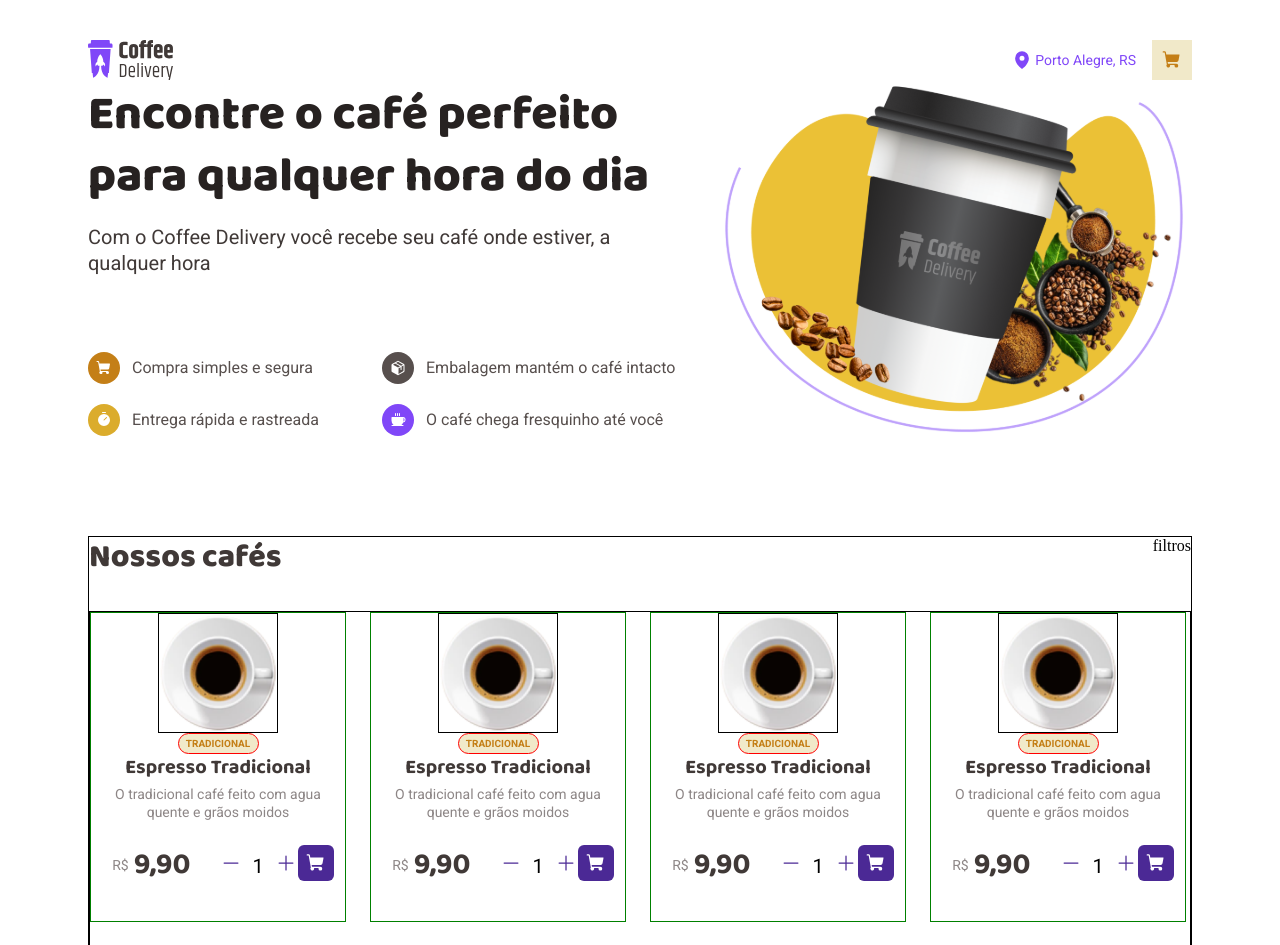
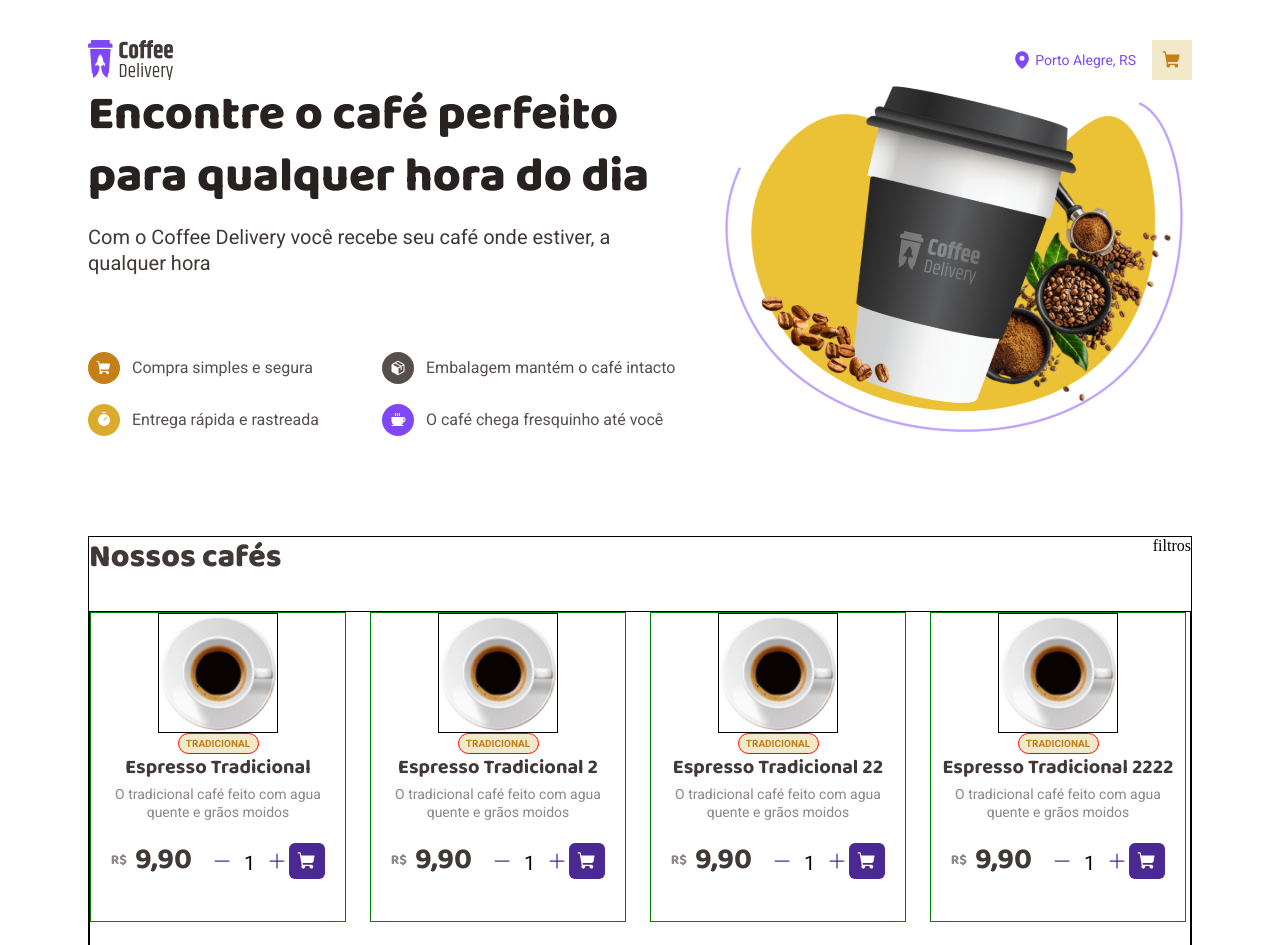
Before and after one commit to gabrielviol/coffee-delivery, a React (Vite) app in the folder coffee-delivery/: page / in a window 1280 px wide. Shown: the top 945 px of the page. Built offline with nearby package versions, Linux system fonts and the light colour scheme.

Commit message:
Criando array de objeto para conteudo dinamico

```diff
--- a/coffee-delivery/src/App.tsx
+++ b/coffee-delivery/src/App.tsx
@@ -1,11 +1,15 @@
 import { ThemeProvider } from 'styled-components'
 import { Header } from './Header';
 import { Layout } from './styles/styles';
+
+import coffeeTradicional from './assets/coffeeTradicional.svg'
 
 import { GlobalStyle } from "./styles/global";
 import { defaultTheme } from './styles/themes/default';
 import { Intro } from './Intro';
 import { CoffeeList } from './CoffeeList'
+
+
 
 export function App() {
 
@@ -14,7 +18,7 @@ export function App() {
       <Layout>
         <Header />
         <Intro />
-        <CoffeeList/>
+            <CoffeeList />
         <GlobalStyle />
       </Layout>
     </ThemeProvider>
--- /dev/null
+++ b/coffee-delivery/src/CoffeeList/CoffeeCard.tsx
@@ -0,0 +1,34 @@
+import { Buy, CoffeeCards, Container, ContainerHeader, List } from './styles'
+import { ShoppingCart, Minus, Plus } from 'phosphor-react'
+
+import coffeeTradicional from '../assets/coffeeTradicional.svg'
+
+interface PropsListCoffee {
+    image: string;
+    nameCoffee: string;
+    type: string;
+    value: number;
+    description: string;
+}
+
+export function CoffeeCard({ image, nameCoffee, type, value, description }: PropsListCoffee){
+    return(
+        <CoffeeCards>
+            <img src={image} alt="" />
+            <title>Tradicional</title>
+            <h2>{nameCoffee}</h2>
+            <p>O tradicional café feito com agua quente e grãos moidos</p>
+            <Buy>
+                <h2 className='value'>R$<p className='value2'>9,90</p></h2>
+                <div>
+                    <Minus size={20} weight='fill'/>
+                        <p>1</p>
+                    <Plus size={20} weight='fill'/>
+                    <div className='cart'>
+                        <ShoppingCart size={20} weight='fill'/>
+                    </div>
+                </div>
+            </Buy>
+        </CoffeeCards>
+    )
+}
--- a/coffee-delivery/src/CoffeeList/index.tsx
+++ b/coffee-delivery/src/CoffeeList/index.tsx
@@ -1,7 +1,52 @@
-import { Buy, CoffeeCard, Container, ContainerHeader, List } from './styles'
+import { Buy, Container, ContainerHeader, List } from './styles'
 import { ShoppingCart, Minus, Plus } from 'phosphor-react'
 
 import coffeeTradicional from '../assets/coffeeTradicional.svg'
+import { CoffeeCard } from './CoffeeCard'
+
+const coffees = [
+    {
+      key: String,
+      image: coffeeTradicional,
+      nameCoffee: 'Espresso Tradicional',
+      type: 'Tradicional',
+      value: 9.90,
+      description: 'O tradicional café feito com agua quente e grãos moidos'
+    },
+    {
+      key: String,
+      image: coffeeTradicional,
+      nameCoffee: 'Espresso Tradicional 2',
+      type: 'Tradicional',
+      value: 9.90,
+      description: 'O tradicional café feito com agua quente e grãos moidos'
+    },
+    {
+      key: String,
+      image: coffeeTradicional,
+      nameCoffee: 'Espresso Tradicional 22',
+      type: 'Tradicional',
+      value: 9.90,
+      description: 'O tradicional café feito com agua quente e grãos moidos'
+    },
+    {
+      key: String,
+      image: coffeeTradicional,
+      nameCoffee: 'Espresso Tradicional 2222',
+      type: 'Tradicional',
+      value: 9.90,
+      description: 'O tradicional café feito com agua quente e grãos moidos'
+    },
+    {
+      key: String,
+      image: coffeeTradicional,
+      nameCoffee: 'Espresso Tradicional 233',
+      type: 'Tradicional',
+      value: 9.90,
+      description: 'O tradicional café feito com agua quente e grãos moidos'
+    }
+  ]
+
 
 export function CoffeeList () {
     return(
@@ -11,91 +56,19 @@ export function CoffeeList () {
                 <div>filtros</div>
             </ContainerHeader>
             <List>
-                <CoffeeCard>
-                    <img src={coffeeTradicional} alt="" />
-                    <title>Tradicional</title>
-                    <h2>Espresso Tradicional</h2>
-                    <p>O tradicional café feito com agua quente e grãos moidos</p>
-                    <Buy>
-                        <p>R$<h2>9,90</h2></p>
-                        <div>
-                            <Minus size={20} weight='fill'/>
-                                <p>1</p>
-                            <Plus size={20} weight='fill'/>
-                            <div className='cart'>
-                                <ShoppingCart size={20} weight='fill'/>
-                            </div>
-                        </div>
-                    </Buy>
-                </CoffeeCard>
-                <CoffeeCard>
-                    <img src={coffeeTradicional} alt="" />
-                    <title>Tradicional</title>
-                    <h2>Espresso Tradicional</h2>
-                    <p>O tradicional café feito com agua quente e grãos moidos</p>
-                    <Buy>
-                        <p>R$<h2>9,90</h2></p>
-                        <div>
-                            <Minus size={20} weight='fill'/>
-                                <p>1</p>
-                            <Plus size={20} weight='fill'/>
-                            <div className='cart'>
-                                <ShoppingCart size={20} weight='fill'/>
-                            </div>
-                        </div>
-                    </Buy>
-                </CoffeeCard>
-                <CoffeeCard>
-                    <img src={coffeeTradicional} alt="" />
-                    <title>Tradicional</title>
-                    <h2>Espresso Tradicional</h2>
-                    <p>O tradicional café feito com agua quente e grãos moidos</p>
-                    <Buy>
-                        <p>R$<h2>9,90</h2></p>
-                        <div>
-                            <Minus size={20} weight='fill'/>
-                                <p>1</p>
-                            <Plus size={20} weight='fill'/>
-                            <div className='cart'>
-                                <ShoppingCart size={20} weight='fill'/>
-                            </div>
-                        </div>
-                    </Buy>
-                </CoffeeCard>
-                <CoffeeCard>
-                    <img src={coffeeTradicional} alt="" />
-                    <title>Tradicional</title>
-                    <h2>Espresso Tradicional</h2>
-                    <p>O tradicional café feito com agua quente e grãos moidos</p>
-                    <Buy>
-                        <p>R$<h2>9,90</h2></p>
-                        <div>
-                            <Minus size={20} weight='fill'/>
-                                <p>1</p>
-                            <Plus size={20} weight='fill'/>
-                            <div className='cart'>
-                                <ShoppingCart size={20} weight='fill'/>
-                            </div>
-                        </div>
-                    </Buy>
-                </CoffeeCard>
-                <CoffeeCard>
-                    <img src={coffeeTradicional} alt="" />
-                    <title>Tradicional</title>
-                    <h2>Espresso Tradicional</h2>
-                    <p>O tradicional café feito com agua quente e grãos moidos</p>
-                    <Buy>
-                        <p>R$<h2>9,90</h2></p>
-                        <div>
-                            <Minus size={20} weight='fill'/>
-                                <p>1</p>
-                            <Plus size={20} weight='fill'/>
-                            <div className='cart'>
-                                <ShoppingCart size={20} weight='fill'/>
-                            </div>
-                        </div>
-                    </Buy>
-                </CoffeeCard>
+            {coffees.map(coffees => {
+          return(
+            <CoffeeCard
+              key={coffees.nameCoffee}
+              image={coffees.image}
+              nameCoffee={coffees.nameCoffee}
+              type={coffees.type}
+              value={coffees.value}
+              description={coffees.description}
+
+            />
+          )
+        })}
 
             </List>
         </Container>
--- a/coffee-delivery/src/CoffeeList/styles.ts
+++ b/coffee-delivery/src/CoffeeList/styles.ts
@@ -33,7 +33,7 @@ export const List = styled.div`
     margin-top: 2rem;
 `
 
-export const CoffeeCard = styled.div`
+export const CoffeeCards = styled.div`
     display: flex;
     flex-direction: column;
     align-items: center;
@@ -111,15 +111,21 @@ export const Buy = styled.div`
         font-family: 'Roboto';
         color: ${(props) => props.theme['base-title']};
 
-        p{
+        .value{
             display: flex;
             align-items: center;
-            gap: 5px;
+            gap: 8px;
+            padding: 0;
+
             font-size: 14px;
+            font-family: 'Baloo 2';
+            color: ${(props) => props.theme['base-label']};
         }
-        h2{
+        .value2{
             font-size: 30px;
             font-family: 'Baloo 2';
+            color: ${(props) => props.theme['base-subtitle']};
+            margin: 0;
         }
         div{
             display: flex;
--- a/coffee-delivery/src/Intro/index.tsx
+++ b/coffee-delivery/src/Intro/index.tsx
@@ -11,6 +11,7 @@ export function Intro() {
                     <p>Com o Coffee Delivery você recebe seu café onde estiver, a qualquer hora</p>
                 </section>
                 <table>
+                    <tbody>
                             <tr>
                                 <th>
                                     <div>
@@ -30,6 +31,8 @@ export function Intro() {
                                     </div>
                                 </th>
                             </tr>
+                    </tbody>
+                    <tbody>
                         <tr>
                             <th>
                                 <div>
@@ -49,6 +52,7 @@ export function Intro() {
                                 </div>
                             </th>
                         </tr>
+                    </tbody>
                 </table>
             </ContainerIntro>
             <img src={coffee} alt="Imagem Copo Café" />
--- a/coffee-delivery/src/Intro/styles.ts
+++ b/coffee-delivery/src/Intro/styles.ts
@@ -73,7 +73,8 @@ export const ContainerIntro = styled.div`
         display: flex;
         width: 577px;
         height: 84px;
-
+        tbody{
+            display: flex;
             tr{
                 display: flex;
                 justify-content: space-between;
@@ -124,4 +125,5 @@ export const ContainerIntro = styled.div`
                 }
             }
         }
+    }
 `
```
Lines whose indentation alone changed are shown as unchanged.
